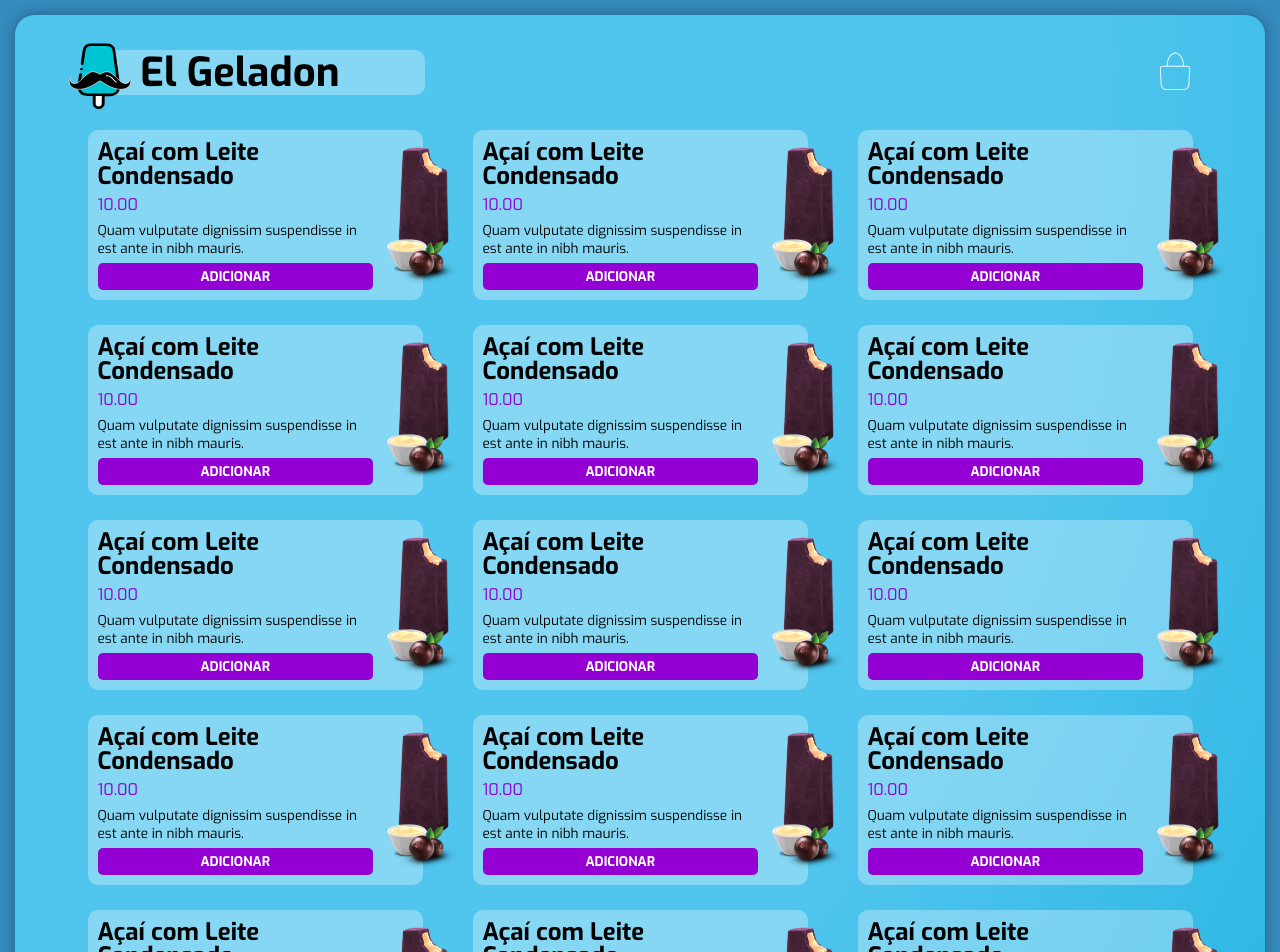
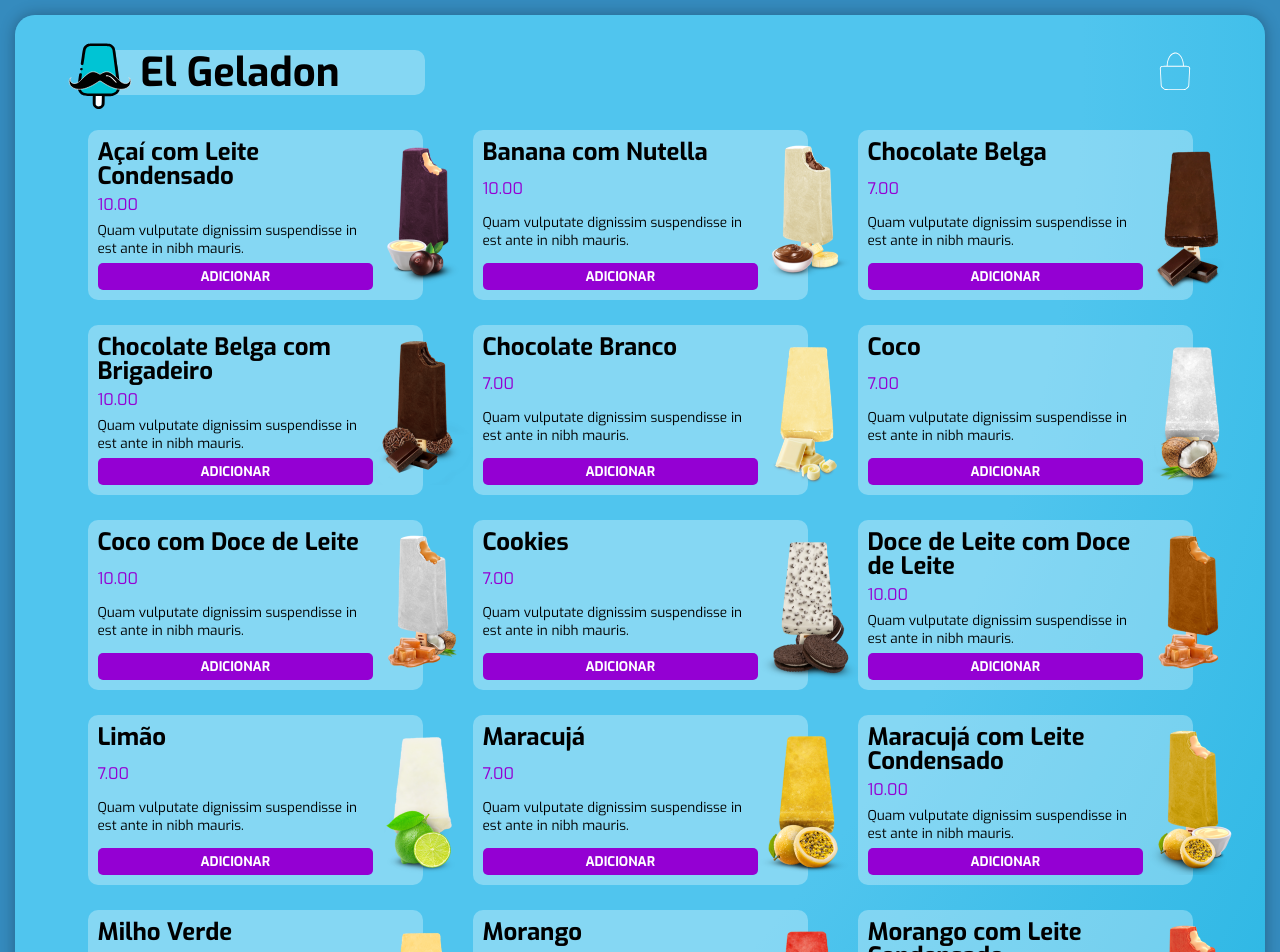
Before and after one commit to guiribeiroblue/apenasteste, a React (Create React App) app: page / in a window 1280 px wide. Shown: the top 952 px of the page. Built offline with nearby package versions, Linux system fonts and the light colour scheme.

Commit message:
Adicionando props parametrizáveis (pai para filho)

```diff
--- a/src/components/PaletaLista/PaletaLista.jsx
+++ b/src/components/PaletaLista/PaletaLista.jsx
@@ -20,7 +20,11 @@ function PaletaLista() {
 
     return <div className="PaletaLista">
         {paletas.map((paleta, index) => (
-                <PaletaListaItem key={`PaletaListaItem-${index}`}/>
+                <PaletaListaItem
+                    key={`PaletaListaItem-${index}`}
+                    paleta={paleta}
+                    quantidadeSelecionada={paletaSelecionada[index]}
+                    index={index}/>
                 ))}
            </div>;
   }
--- a/src/components/PaletaListaItem/PaletaListaItem.jsx
+++ b/src/components/PaletaListaItem/PaletaListaItem.jsx
@@ -1,23 +1,12 @@
 import './PaletaListaItem.css';
 
-function PaletaListaItem() {
+function PaletaListaItem({paleta, quantidadeSelecionada, index}) {
     const removerItem = (i) => console.log('remover' + i);
 	const adicionarItem = (i) => console.log('adicionar' + i);
-	const paletaSelecionada = [0];
-	const index = 0;
-	const paleta = {
-		titulo: "Açaí com Leite Condensado",
-		descricao:
-		"Quam vulputate dignissim suspendisse in est ante in nibh mauris.",
-		foto: require("assets/images/acai-com-leite-condensado.png"),
-		preco: 10.0,
-		sabor: "Açaí",
-		recheio: "Leite Condensado",
-		possuiRecheio: true,
-	};
+
 
     const badgeCounter = (canRender, index) =>
-        Boolean(canRender) && (<span className="PaletaListaItem__badge"> {paletaSelecionada[index]} </span>);
+        Boolean(canRender) && (<span className="PaletaListaItem__badge"> {quantidadeSelecionada} </span>);
 
 
     const removeButton = (canRender, index) =>
@@ -25,14 +14,14 @@ function PaletaListaItem() {
 
     return (
         <div className="PaletaListaItem">
-            {badgeCounter(paletaSelecionada[index], index)}
+            {badgeCounter(quantidadeSelecionada, index)}
             <div>
                 <div className="PaletaListaItem__titulo">{paleta.titulo}</div>
                 <div className="PaletaListaItem__preco">{paleta.preco.toFixed(2)}</div>
                 <div className="PaletaListaItem__descricao">{paleta.descricao}</div>
                 <div className="PaletaListaItem__acoes Acoes">
-                    <button className={`Acoes__adicionar ${!paletaSelecionada[index] && "Acoes__adicionar--preencher"}`} onClick={() => adicionarItem(index)}>adicionar</button>
-                    {removeButton(paletaSelecionada[index], index)}
+                    <button className={`Acoes__adicionar ${!quantidadeSelecionada && "Acoes__adicionar--preencher"}`} onClick={() => adicionarItem(index)}>adicionar</button>
+                    {removeButton(quantidadeSelecionada, index)}
                 </div>
             </div>
             <img className="PaletaListaItem__foto" src={paleta.foto} alt={`Paleta de ${paleta.sabor}`} />
```
